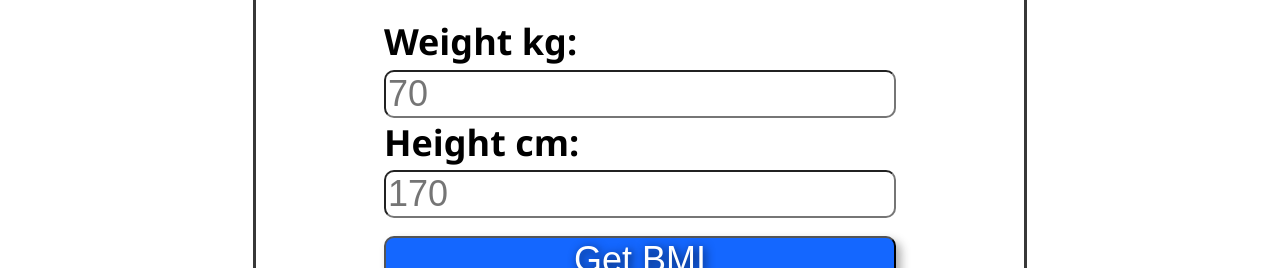
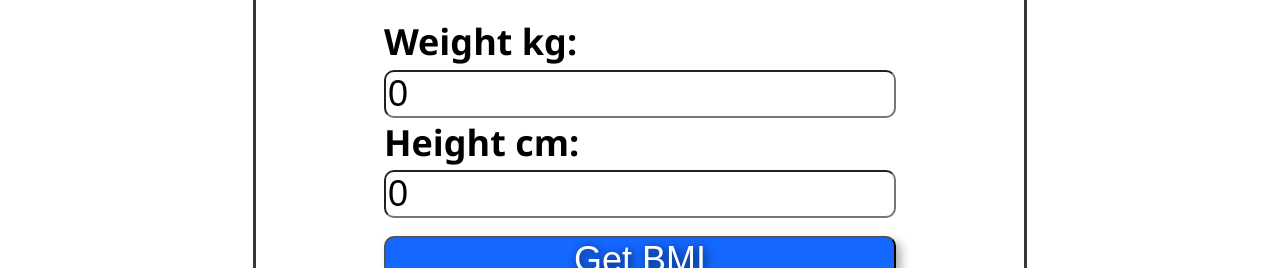
Before and after one commit to felipePereiraRocha/BMI-Calculator, a React (Vite) app in the folder bmicalc/: page / in a window 1280 px wide. Shown: the part 260-528 px from the top of the page. Built offline with nearby package versions, Linux system fonts and the light colour scheme.

Commit message:
Removed unnecessary stuff

```diff
--- a/bmicalc/src/Calculator.tsx
+++ b/bmicalc/src/Calculator.tsx
@@ -21,6 +21,7 @@ export function Calculator() {
         setHeight(document.querySelector("#height").value / 100);
 
         setBmi(Math.round(weight / Math.pow(height, 2) * 10) / 10);
+
         console.log(weight, height, bmi);
 
         saveUserStats();
@@ -31,10 +32,10 @@ export function Calculator() {
         <div className="main-div">
             <h1 className="title">BMI CALCULATOR</h1>
             <label className="labels" htmlFor="weight">Weight kg:</label>
-            <input type="number" id="weight" placeholder="70" min={0} tabIndex={1}></input>
+            <input defaultValue={0} type="number" id="weight" placeholder="70" min={0}></input>
             <label className="labels" htmlFor="height">Height cm:</label>
-            <input type="number" id="height" placeholder="170" min={0} tabIndex={2}></input>
-            <button onClick={getBMI} tabIndex={3}>Get BMI</button>
+            <input defaultValue={0} type="number" id="height" placeholder="170" min={0}></input>
+            <button onClick={getBMI}>Get BMI</button>
             <h1 className="bmi-display">{bmi}</h1>
             <p>note that BMI(Body Mass Index) is not a definite measure of a person's health</p>
         </div>
```
